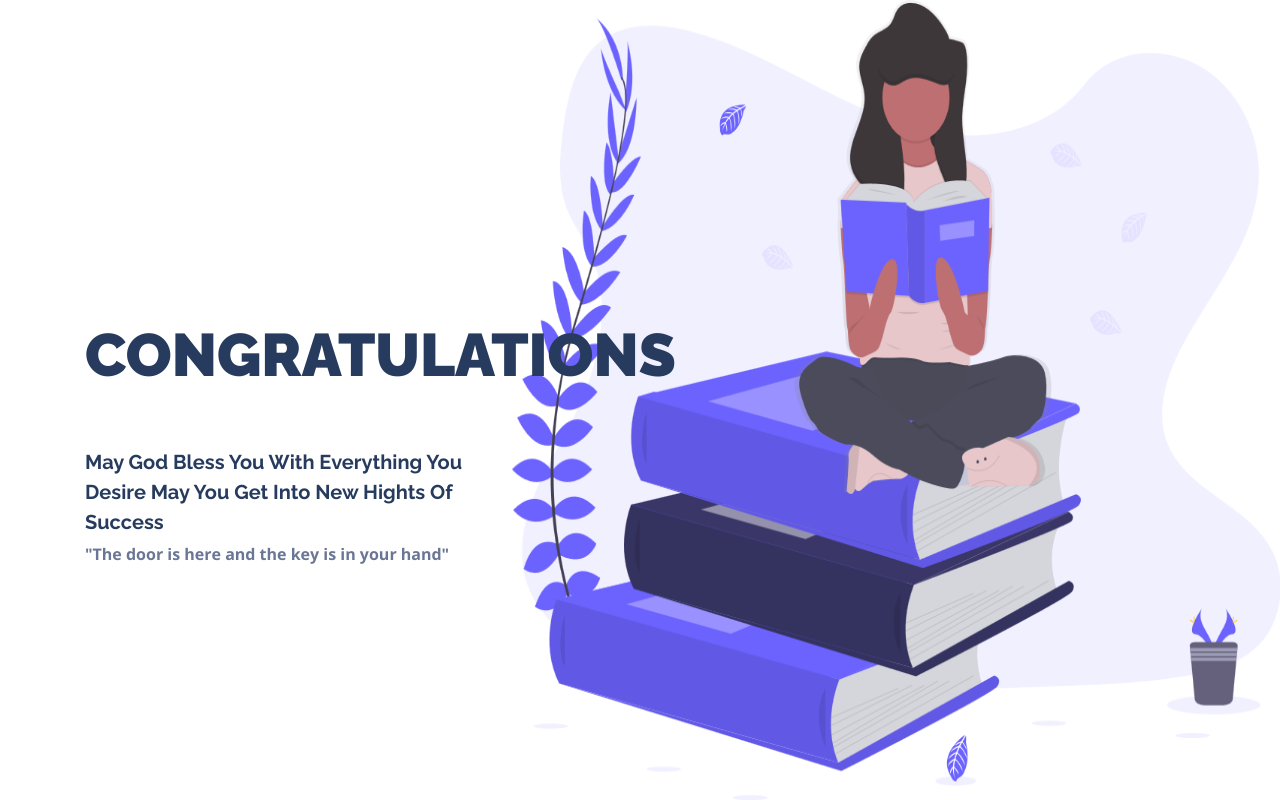
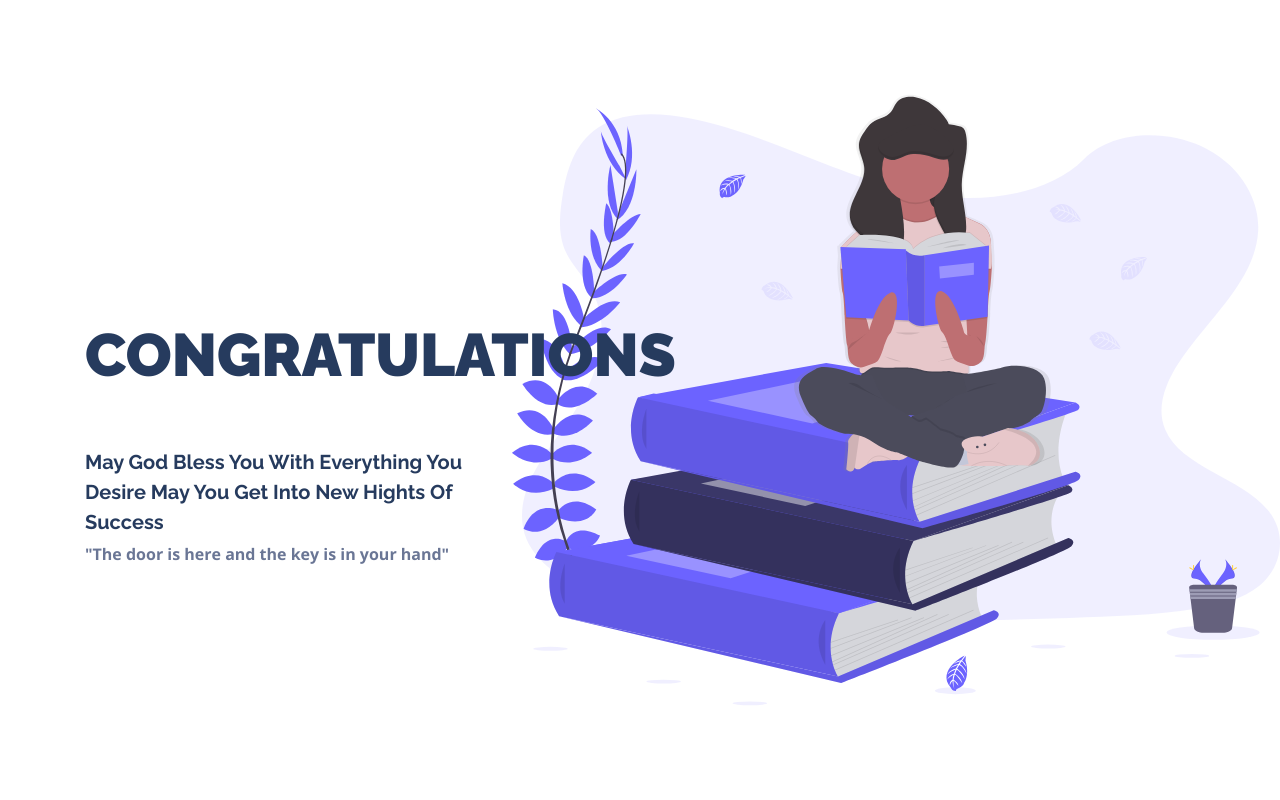
Before and after one commit to stjosephhss/hss, a plain HTML site: page index.html in a window 1280 px wide. Shown: the top 800 px of the page. Drawn offline with nearby package versions, Linux system fonts and the light colour scheme; some packages are replaced by stand-ins of ours; no server answers.

Commit message:
Update index.html

```diff
--- a/index.html
+++ b/index.html
@@ -26,7 +26,7 @@
       <div class="overlay"></div>
       <div class="container-fluid px-0">
       	<div class="row d-md-flex no-gutters slider-text align-items-center js-fullheight justify-content-end">
-	      	<img class="one-third js-fullheight align-self-end order-md-last img-fluid" src="images/bb.png" alt="">
+	      	<img class="one-third js-fullheight align-center order-md-last img-fluid" src="images/undraw_book_lover_mkck.svg" alt="">
 	        <div class="one-forth d-flex align-items-center ftco-animate js-fullheight">
 	        	<div class="text mt-5">
 	        		<span class="subheading"></span>
```
